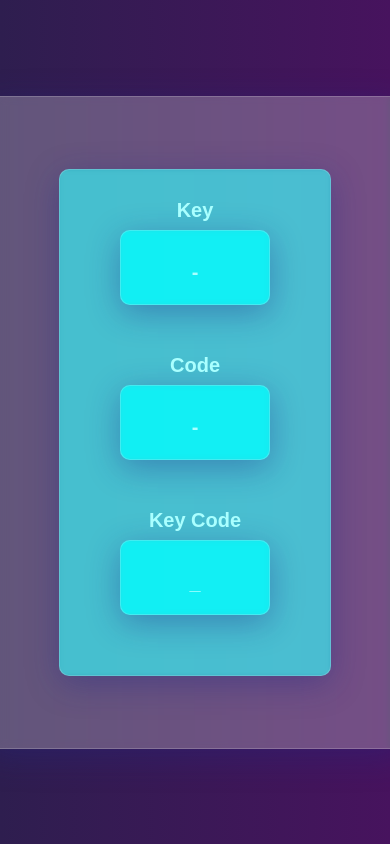
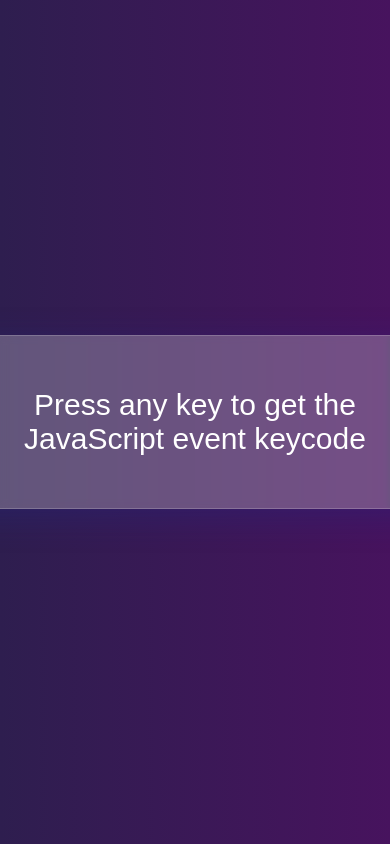
Before and after one commit to shahzaibswe/Key-Code-Project, a PHP site: page / in a window 390 px wide; the page is wider, and only the part inside the window is pictured. Run offline with PHP 8.4, Linux system fonts and the light colour scheme.

Commit message:
🎨 Palette: Improve accessibility, onboarding, and fix keyCode bug
- Added initial instruction message to guide users on first load.
- Fixed logic bug where keyCode was incorrectly calculated using charCodeAt().
- Added aria-live="polite" for screen reader accessibility.
- Modernized layout with a responsive card-based design and hover effects.
- Specifically handled 'Space' key display for better clarity.

Co-authored-by: shahzaibswe <131589265+shahzaibswe@users.noreply.github.com>

```diff
--- a/Script.js
+++ b/Script.js
@@ -1,22 +1,18 @@
-const container = document.getElementById("key-container");
-container.innerHTML = generateHTML("-", " -", "_");
-window.addEventListener("keydown", (e) => {
-    container.innerHTML = generateHTML(e.key, e.code, e.key.charCodeAt(0));
+const keyContainer = document.getElementById('key-container');
+
+window.addEventListener('keydown', (e) => {
+    keyContainer.innerHTML = `
+        <div class="key-card">
+            <h4>event.key</h4>
+            <div class="Key-Content">${e.key === ' ' ? 'Space' : e.key}</div>
+        </div>
+        <div class="key-card">
+            <h4>event.code</h4>
+            <div class="Key-Content">${e.code}</div>
+        </div>
+        <div class="key-card">
+            <h4>event.keyCode</h4>
+            <div class="Key-Content">${e.keyCode}</div>
+        </div>
+    `;
 });
-
-function generateHTML(key, code, keyCode) {
-    return `
-    <div class="key-container">
-        <h4>Key</h4>
-        <div class="Key-Content">${key === " " ? "space" : key}</div>
-    </div>
-    <div class="key-container">
-        <h4>Code</h4>
-        <div class="Key-Content">${code}</div>
-    </div>
-    <div class="key-container">
-        <h4>Key Code</h4>
-        <div class="Key-Content">${keyCode}</div>
-    </div>
-    `;
-}
--- a/index.html
+++ b/index.html
@@ -3,19 +3,15 @@
 <head>
     <meta charset="UTF-8">
     <meta name="viewport" content="width=device-width, initial-scale=1.0">
-    <title>Document</title>
+    <title>JavaScript Key Code Explorer</title>
     <link rel="stylesheet" href="style.css">
 </head>
 <body>
     <div class="container">
-        <div class="key-container" id="key-container">
-            <h4 class="animation">key</h4>
-            <div class="Key-Content animation " >-</div>
-
-            <h4 class="animation">code</h4>
-            <div class="Key-Content" >-</div>
-            <h4 class="animation">Key Code</h4>
-            <div class="Key-Content" >-</div>
+        <div class="key-container" id="key-container" aria-live="polite">
+            <div class="initial-message">
+                <h2>Press any key to get the JavaScript event keycode</h2>
+            </div>
         </div>
     </div>
 
--- a/style.css
+++ b/style.css
@@ -1,61 +1,75 @@
- *{
+*{
     box-sizing: border-box;
     margin: 0;
     padding: 0;
     font-family: sans-serif;
+}
 
- }
- body{
+body {
     display: flex;
     justify-content: center;
     align-items: center;
     text-align: center;
     min-height: 100vh;
-    background: linear-gradient( to right, #2e1e4f , #47135e);
- }
- .container{
+    background: linear-gradient(to right, #2e1e4f, #47135e);
+}
+
+.container {
     display: flex;
     flex-direction: column;
     padding: 2rem;
-    background: rgba(255, 255, 2555, 0.25);
-    box-shadow: 0px 8px 32px 0px  rgba(31, 38, 135, 0.35);
-   backdrop-filter: blur(4px);
+    background: rgba(255, 255, 255, 0.25);
+    box-shadow: 0px 8px 32px 0px rgba(31, 38, 135, 0.35);
+    backdrop-filter: blur(4px);
     border-radius: 10px;
-    border: 1px solid rgba(255, 255, 255,0.18);
+    border: 1px solid rgba(255, 255, 255, 0.18);
     transition: background 0.3s ease-in-out;
+}
 
- }
- .key-container{
-    display: flex ;
-    flex-direction: column;
+.key-container {
+    display: flex;
+    flex-direction: row;
+    gap: 2rem;
     font-size: 20px;
     font-weight: bold;
     padding: 20px;
     color: #afff;
-    margin: 2.5rem;
-    min-width: 150px;
-    background: rgba(0, 255, 255,0.5);
-    box-shadow: 0px 8px 32px 0px rgba(31, 38, 135 , 0.37);
-    backdrop-filter: blur(2.52px) ;
-    border-radius: 10px;
-    border: 1px solid rgb(255, 255,255,0.18);
-    transition:background 0.3s ease-in-out;
+    min-width: 450px;
+    justify-content: center;
+    align-items: center;
 }
 
-.key-container h4{
-    position: absolute;
-    top: -2rem;
-    left: 0;
-    text-align: center;
-    width: 100%;
+.key-card {
+    background: rgba(0, 255, 255, 0.3);
+    box-shadow: 0px 8px 32px 0px rgba(31, 38, 135, 0.37);
+    backdrop-filter: blur(2.52px);
+    border-radius: 10px;
+    border: 1px solid rgba(255, 255, 255, 0.18);
+    padding: 20px;
+    min-width: 150px;
+    display: flex;
+    flex-direction: column;
+    align-items: center;
+    transition: transform 0.2s ease, background 0.2s ease;
 }
-.Key-Content{
-   margin-top: 10px;
 
+.key-card:hover {
+    transform: translateY(-5px);
+    background: rgba(0, 255, 255, 0.5);
 }
-.container:hover{
-   background-color: rgba(255, 255, 255, 0.35);
+
+.key-card h4 {
+    font-size: 14px;
+    text-transform: uppercase;
+    margin-bottom: 10px;
+    opacity: 0.8;
 }
-.key-container:hover{
-   background-color: rgba(0, 255, 255,0.7);
+
+.Key-Content {
+    font-size: 32px;
 }
+
+.initial-message h2 {
+    color: #fff;
+    font-weight: normal;
+}
```
Also changed, not shown: .Jules/palette.md (added).
